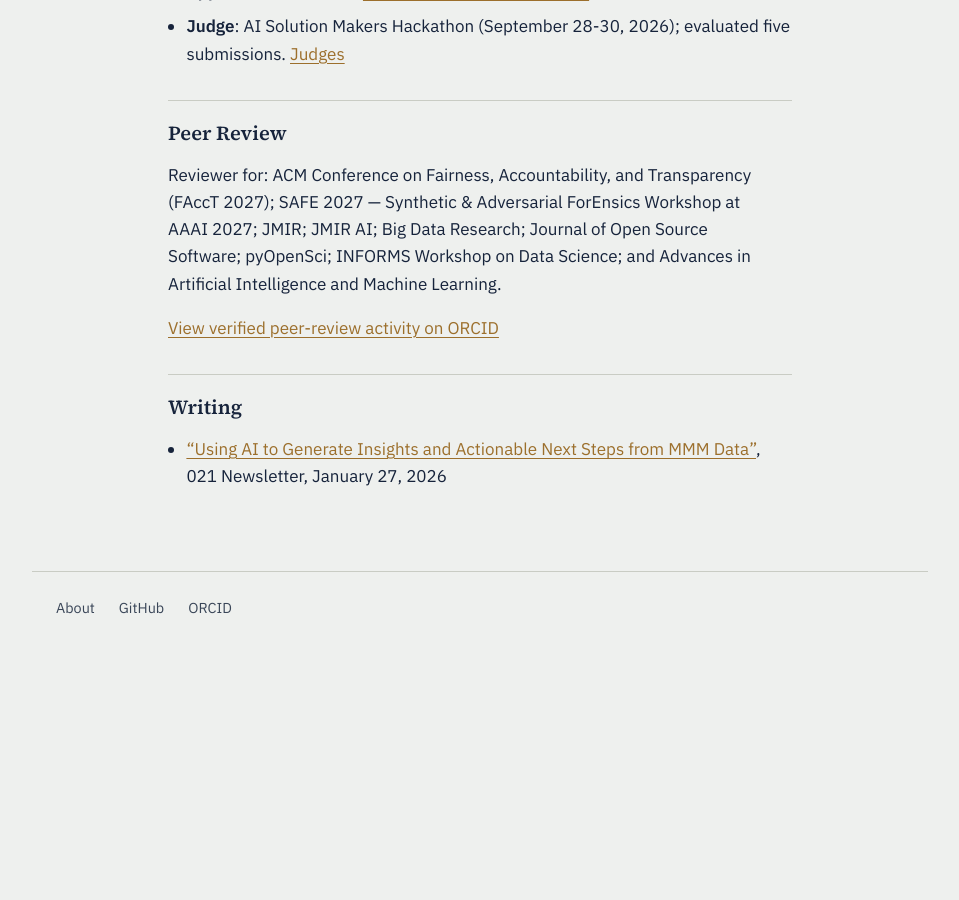
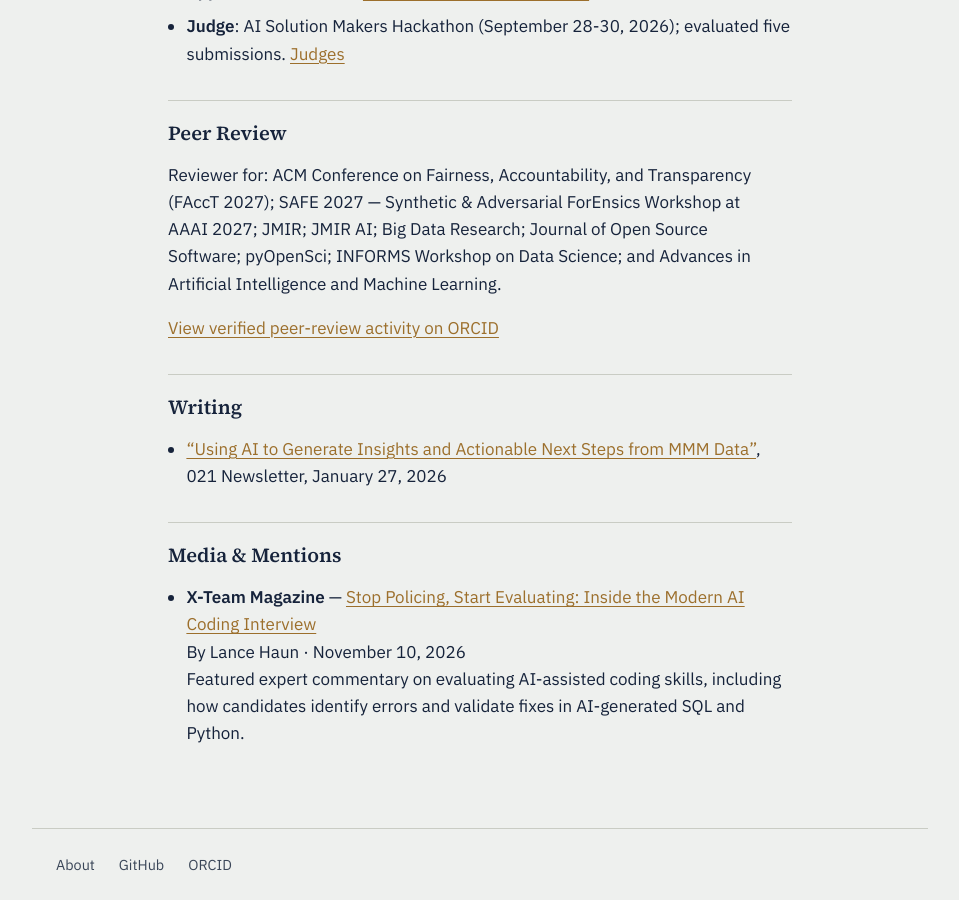
Before and after one commit to adityapt/personal-repo, a Jekyll site: the page built from talks-service.md, in a window 1280 px wide and 900 px high, scrolled down 1386 px. Shown: the whole window, without its empty margins (160-1119 px from the left). Built offline with Jekyll 4.4.1, drawn with Linux system fonts in a browser that asks for light colours; before the commit the page ends 2029 px from its top, so only the background shows below that.

Commit message:
Add Media & Mentions section to talks-service.md
Added a new section for media mentions and updated writing entries.

```diff
--- a/talks-service.md
+++ b/talks-service.md
@@ -42,3 +42,9 @@ Reviewer for: ACM Conference on Fairness, Accountability, and Transparency (FAcc
 ## Writing
 
 - ["Using AI to Generate Insights and Actionable Next Steps from MMM Data"](https://www.021newsletter.com/p/using-ai-to-generate-mmm-insights-co-pilot), 021 Newsletter, January 27, 2026
+
+## Media & Mentions
+
+- **X-Team Magazine** — [Stop Policing, Start Evaluating: Inside the Modern AI Coding Interview](https://x-team.com/magazine/ai-coding-interview)
+  By Lance Haun · November 10, 2026
+  Featured expert commentary on evaluating AI-assisted coding skills, including how candidates identify errors and validate fixes in AI-generated SQL and Python.
```
